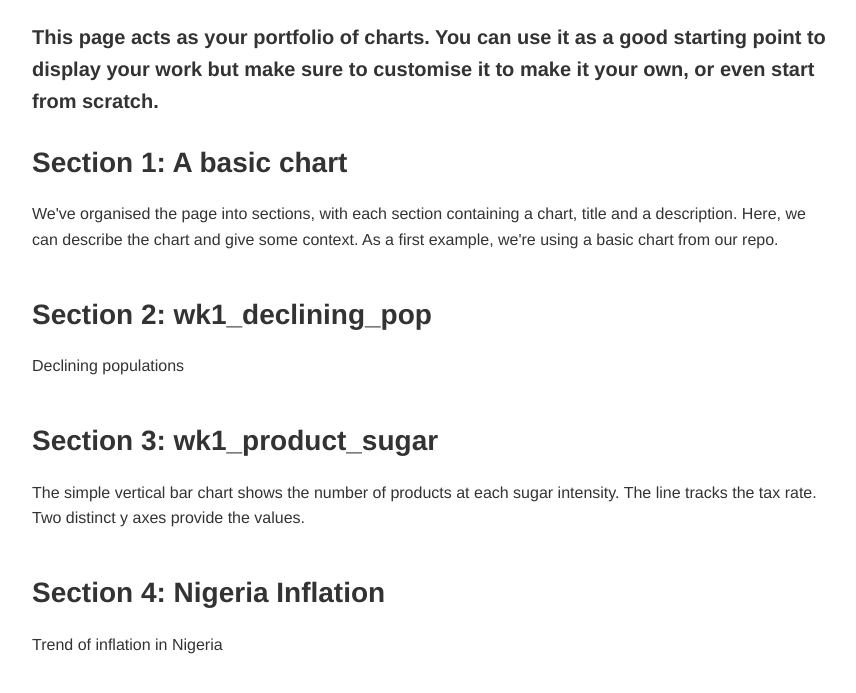
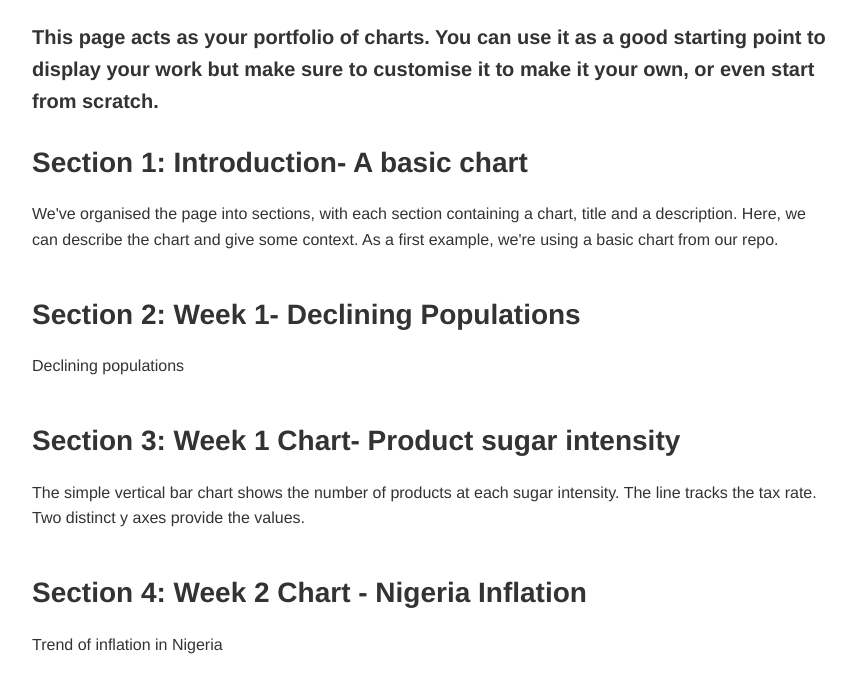
Before and after one commit to emmamkimani/emmamkimani.github.io, a plain HTML site: page index.html in a window 1280 px wide. Shown: the part 177-870 px from the top of the page, without its empty margins (208-1064 px from the left). Drawn offline with Linux system fonts and the light colour scheme; a script that the page names is missing.

Commit message:
Add files via upload

```diff
--- a/index.html
+++ b/index.html
@@ -58,7 +58,7 @@
     <!-- We're organising the page into sections, with each section containing a chart, title and a description -->
     <section>
         <div class="chart-description">
-            <h2>Section 1: A basic chart</h2>
+            <h2>Section 1: Introduction- A basic chart</h2>
             <p> <!-- This is a paragraph, it's the main way to display text on a web page -->
                 We've organised the page into sections, with each section containing a chart, title and a description. Here, we can describe the chart and give some context.
                 As a first example, we're using a basic chart from our repo.
@@ -69,7 +69,7 @@
 
     <section>
         <div class="chart-description">
-            <h2>Section 2: wk1_declining_pop</h2>
+            <h2>Section 2: Week 1- Declining Populations</h2>
             <p> <!-- This is a paragraph, it's the main way to display text on a web page -->
                 Declining populations
             </p>
@@ -79,7 +79,7 @@
 
     <section>
         <div class="chart-description">
-            <h2>Section 3: wk1_product_sugar</h2>
+            <h2>Section 3: Week 1 Chart- Product sugar intensity</h2>
             <p> <!-- This is a paragraph, it's the main way to display text on a web page -->
             The simple vertical bar chart shows the number of products at each sugar intensity. The line tracks the tax rate. Two distinct y axes provide the values.
             </p>
@@ -89,7 +89,7 @@
 
     <section>
         <div class="chart-description">
-            <h2>Section 4: Nigeria Inflation</h2>
+            <h2>Section 4: Week 2 Chart - Nigeria Inflation</h2>
             <p> <!-- This is a paragraph, it's the main way to display text on a web page -->
             Trend of inflation in Nigeria
             </p>
```
